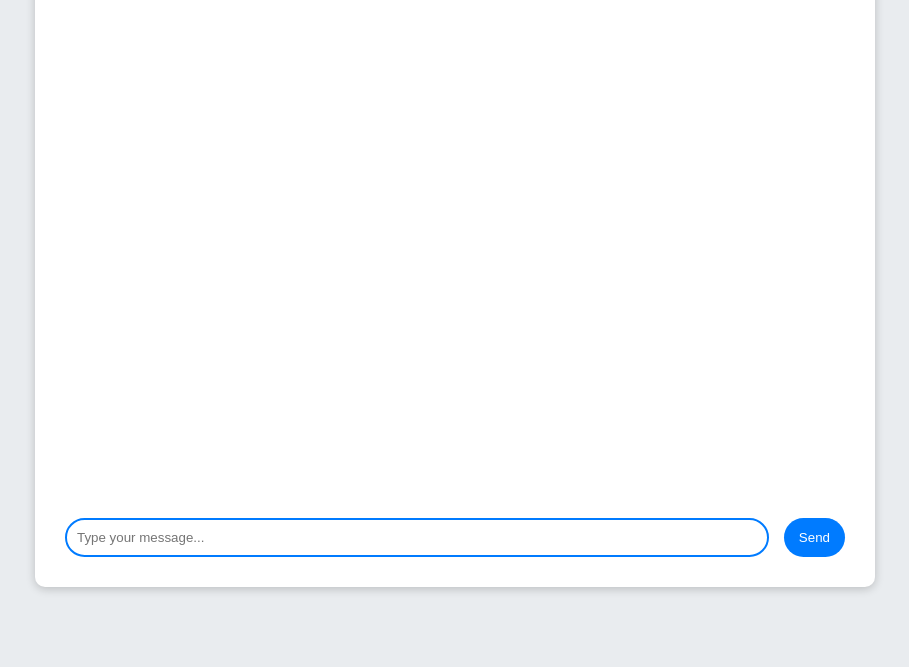
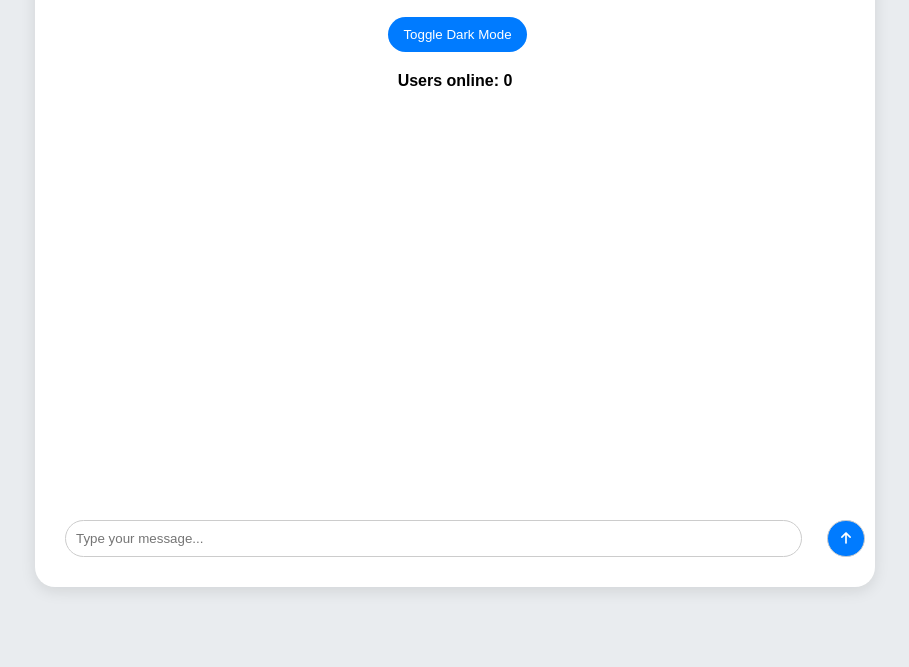
Before and after one commit to awmie/OpenChat, a website: page public/index.html in a window 1280 px wide. Shown: the part 173-840 px from the top of the page, without its empty margins (185-1094 px from the left). Drawn offline with nearby package versions, Linux system fonts and the light colour scheme; no server answers.

Commit message:
v0: ui changes

```diff
--- a/public/index.html
+++ b/public/index.html
@@ -5,6 +5,10 @@
         <meta name="viewport" content="width=device-width, initial-scale=1.0" />
         <title>Real-time Chat</title>
         <link rel="stylesheet" href="style.css" />
+        <script
+            src="https://kit.fontawesome.com/354d48ccb6.js"
+            crossorigin="anonymous"
+        ></script>
         <script src="/socket.io/socket.io.js"></script>
         <script>
             const socket = io();
@@ -36,6 +40,7 @@
                 console.log("Received message:", data); // Log the received message
                 const item = document.createElement("li");
                 item.style.backgroundColor = data.userColor; // Set background color based on user color
+                item.style.borderRadius = "20px"; // Smooth rounded corners for message bubble
 
                 // Create a span for user ID and message
                 const messageContent = document.createElement("span");
@@ -65,27 +70,57 @@
             // Toggle dark mode
             function toggleDarkMode() {
                 document.body.classList.toggle("dark-mode");
+                const chatContainer = document.getElementById("chat-container");
+                chatContainer.classList.toggle("dark-mode");
             }
         </script>
     </head>
     <body>
-        <div id="chat-container">
-            <button
-                onclick="toggleDarkMode()"
-                style="position: absolute; top: 10px; right: 10px"
+        <div id="chat-container" style="padding: 20px">
+            <div
+                class="chat-header"
+                style="text-align: center; margin-bottom: 20px"
             >
-                Toggle Dark Mode
-            </button>
-            <div class="user-count" id="user-count">Users online: 0</div>
+                <h1>Random Chat</h1>
+                <button
+                    onclick="toggleDarkMode()"
+                    style="margin-top: 10px; border-radius: 20px"
+                >
+                    Toggle Dark Mode
+                </button>
+            </div>
+            <div class="user-count" id="user-count" style="margin-bottom: 20px">
+                Users online: 0
+            </div>
             <!-- User count display -->
-            <ul id="messages"></ul>
-            <form id="message-form" onsubmit="return sendMessage();">
+            <ul id="messages" style="margin-bottom: 20px"></ul>
+            <form
+                id="message-form"
+                onsubmit="return sendMessage();"
+                style="display: flex; gap: 10px"
+            >
                 <input
                     id="message"
                     autocomplete="off"
                     placeholder="Type your message..."
+                    style="
+                        flex: 1;
+                        padding: 10px;
+                        border-radius: 20px;
+                        border: 1px solid #ccc;
+                    "
                 />
-                <button type="submit">Send</button>
+
+                <button
+                    type="submit"
+                    style="
+                        padding: 10px 13px;
+                        border-radius: 100px;
+                        border: 1px solid #ccc;
+                    "
+                >
+                    <i class="fa-solid fa-arrow-up"></i>
+                </button>
             </form>
         </div>
     </body>
--- a/public/style.css
+++ b/public/style.css
@@ -21,8 +21,8 @@ body.dark-mode {
     width: 100%;
     max-width: 800px;
     background: white; /* Light mode background */
-    border-radius: 10px;
-    box-shadow: 0 2px 10px rgba(0, 0, 0, 0.2);
+    border-radius: 20px; /* Softer corners */
+    box-shadow: 0 4px 15px rgba(0, 0, 0, 0.1); /* Softer shadow */
     overflow: hidden;
     padding: 20px;
     display: flex;
@@ -48,7 +48,7 @@ body.dark-mode #chat-container {
 #messages li {
     margin: 5px 0;
     padding: 10px;
-    border-radius: 20px;
+    border-radius: 15px; /* Softer corners */
     width: fit-content;
     max-width: 80%;
     color: black; /* Default text color */
@@ -64,6 +64,7 @@ body.dark-mode #chat-container {
     color: white; /* White text for client in both modes */
     text-align: right;
     margin-left: auto; /* Align to the right */
+    border-radius: 15px 15px 0 15px; /* Softer corners with unique shape */
 }
 
 .left-message {
@@ -91,13 +92,18 @@ body.dark-mode .left-message {
     padding: 10px;
     background: transparent; /* No background for a minimal look */
     position: relative; /* Changed to relative */
+    margin-top: 10px; /* Space between chat container and message form */
+    width: 100%; /* Full width of the container */
+    max-width: 800px; /* Match chat container's max width */
+    margin-left: auto; /* Center align if needed */
+    margin-right: auto; /* Center align if needed */
 }
 
 #message {
     flex: 1;
     padding: 10px;
     border: 2px solid #007bff; /* Keep blue border */
-    border-radius: 20px;
+    border-radius: 15px; /* Softer corners */
     margin-right: 10px;
     background-color: white; /* Light mode background */
     color: black; /* Light mode text color */
@@ -115,7 +121,7 @@ body.dark-mode #message {
 button {
     padding: 10px 15px;
     border: none;
-    border-radius: 20px;
+    border-radius: 15px; /* Softer corners */
     background-color: #007bff;
     color: white;
     cursor: pointer;
```
Also changed, not shown: 1 other file.
